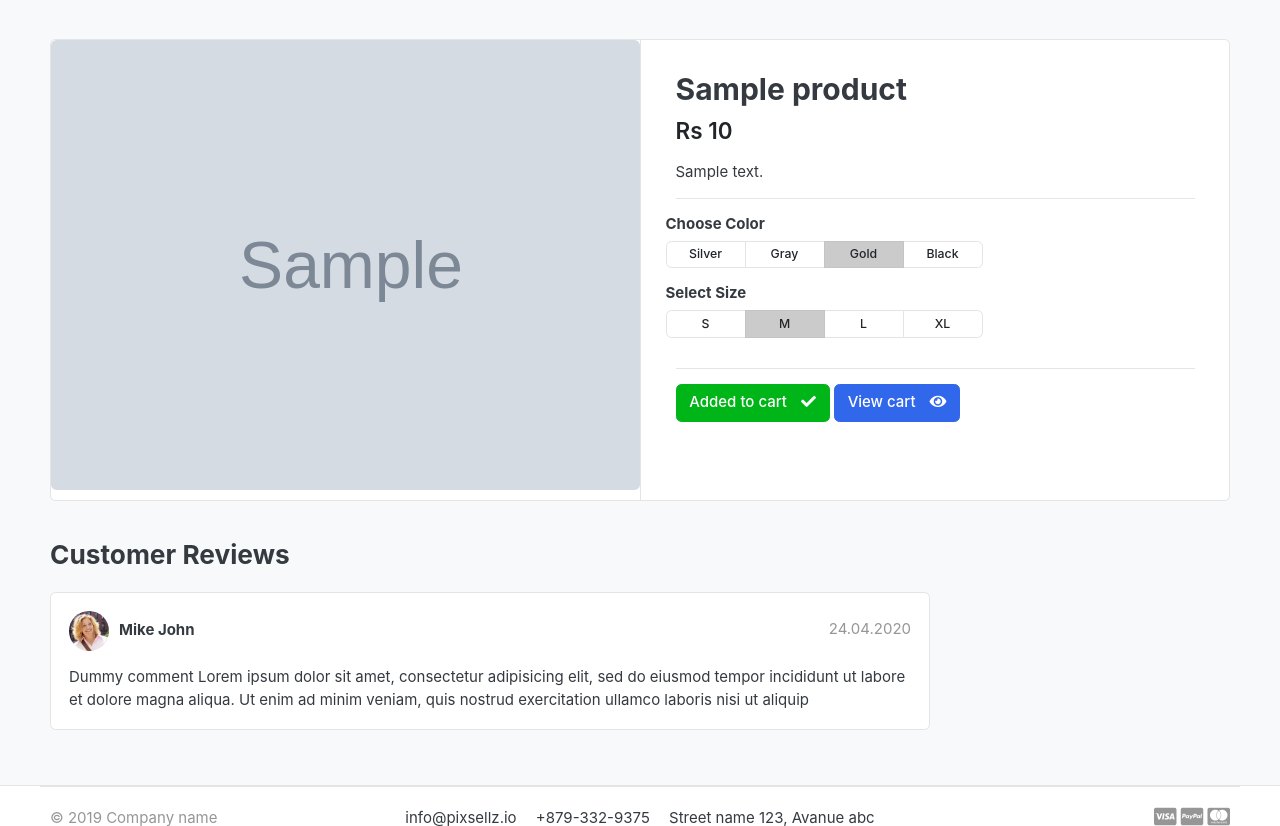
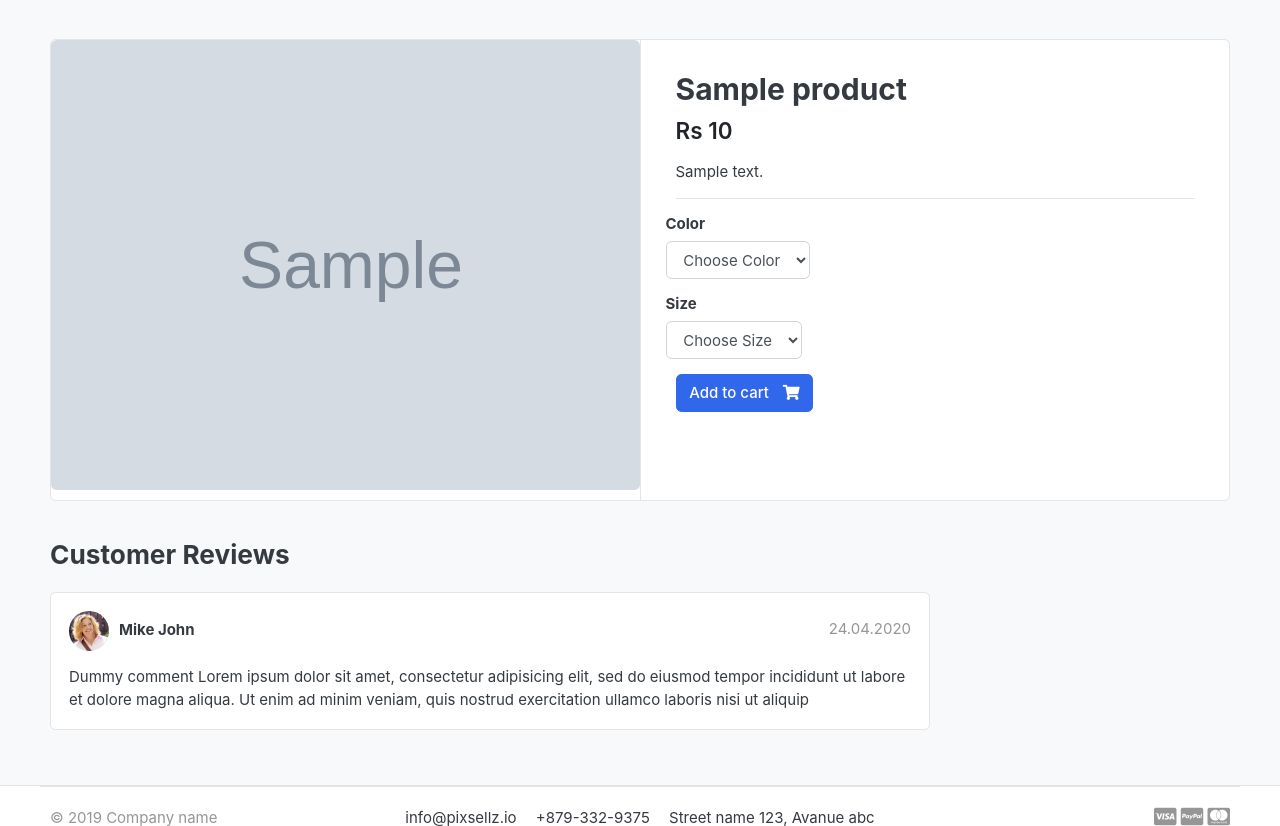
Before and after one commit to sk99sk/GreatKart, a Django app: template templates/store/product_detail.html in a window 1280 px wide. Shown: the part 119-945 px from the top of the page. Run offline with Django 3.2, Linux system fonts and the light colour scheme; the template is opened without the code that fills it: values that come from a table or form of the project are taken from there, others are empty; tables that the repository leaves empty hold one stand-in row (values such as "Sample post"); grey boxes marked "Sample" are stand-in pictures; some libraries are stand-ins or nearby versions; some web fonts are replaced.

Commit message:
complete variation implementation

```diff
--- a/carts/models.py
+++ b/carts/models.py
@@ -1,5 +1,6 @@
 from django.db import models
-from store.models import Product
+from store.models import Product,Variation
+
 
 # Create your models here.
 class Cart(models.Model):
@@ -11,12 +12,13 @@ class Cart(models.Model):
 
 class CartItem(models.Model):
     product = models.ForeignKey(Product,on_delete=models.CASCADE)
+    variation = models.ManyToManyField(Variation,blank=True)
     cart = models.ForeignKey(Cart,on_delete=models.CASCADE)
     quantity = models.IntegerField()
     is_active = models.BooleanField(default=True)
 
-    def __str__(self):
-        return self.product.product_name
+    def __unicode__(self):
+        return self.product
 
     def sub_total(self):
         return (self.product.price * self.quantity)
--- a/carts/urls.py
+++ b/carts/urls.py
@@ -4,7 +4,7 @@ from . import views
 urlpatterns =  [
     path('',views.cart,name='cart'),
     path('add_cart/<int:product_id>/',views.add_cart,name='add_cart'),
-    path('remove_cart/<int:product_id>/',views.remove_cart,name='remove_cart'),
-    path('remove_cart_item/<int:product_id>/',views.remove_cart_item,name='remove_cart_item'),
+    path('remove_cart/<int:product_id>/<int:cart_item_id>/',views.remove_cart,name='remove_cart'),
+    path('remove_cart_item/<int:product_id>/<int:cart_item_id>/',views.remove_cart_item,name='remove_cart_item'),
 
 ]
--- a/carts/views.py
+++ b/carts/views.py
@@ -1,7 +1,8 @@
 from django.shortcuts import render,redirect,get_object_or_404
-from store.models import Product
+from store.models import Product,Variation
 from .models import Cart,CartItem
 from django.core.exceptions import ObjectDoesNotExist
+from django.http import HttpResponse
 
 # Create your views here.
 
@@ -14,26 +15,54 @@ def _cart_id(request):
 
 def add_cart(request,product_id):
     product = Product.objects.get(id=product_id)
+    product_variation = []
+    if request.method == 'POST':
+        for item in request.POST:
+            key = item
+            value = request.POST[key]
+            try:
+                variation = Variation.objects.get(product=product,variation_category__iexact=key,variation_value__iexact=value)
+                product_variation.append(variation)
+            except:
+                pass
+
+
     try:
         cart = Cart.objects.get(cart_id=_cart_id(request))
     except Cart.DoesNotExist:
-        cart = Cart.objects.create(
-            cart_id = _cart_id(request)
-        )
+        cart = Cart.objects.create(cart_id = _cart_id(request))
     cart.save()
 
-    try:
-        cart_item = CartItem.objects.get(product=product,cart=cart)
-        cart_item.quantity += 1
-        cart_item.save()
-    except CartItem.DoesNotExist:
-        cart_item = CartItem.objects.create(
-            product = product,
-            quantity = 1,
-            cart = cart,
+    is_cart_item_exists = CartItem.objects.filter(product=product,cart=cart).exists()
+    if is_cart_item_exists:
+        cart_item = CartItem.objects.filter(product=product,cart=cart)
+        ex_var_list = []
+        id = []
+        for item in cart_item:
+            existing_variation = item.variation.all()
+            ex_var_list.append(list(existing_variation))
+            id.append(item.id)
 
-        )
-        cart_item.save()
+        if product_variation in ex_var_list:
+            index = ex_var_list.index(product_variation)
+            item_id = id[index]
+            item = CartItem.objects.get(product=product,id=item_id)
+            item.quantity += 1
+            item.save()
+        else:
+            item = CartItem.objects.create(product = product,quantity = 1,cart = cart)
+            if len(product_variation)>0:
+                item.variation.clear()
+                item.variation.add(*product_variation)
+            item.save()
+
+
+    else:
+        item = CartItem.objects.create(product = product,quantity = 1,cart = cart)
+        if len(product_variation)>0:
+            item.variation.clear()
+            item.variation.add(*product_variation)
+        item.save()
 
     return redirect('cart')
 
@@ -62,22 +91,28 @@ def cart(request,total=0,quantity=0,cart_items=None):
 
 
 
-def remove_cart(request,product_id):
+def remove_cart(request,product_id,cart_item_id):
     cart = Cart.objects.get(cart_id = _cart_id(request))
     product = get_object_or_404(Product,id = product_id)
-    cart_item = CartItem.objects.get(cart=cart,product=product)
-    if cart_item.quantity > 1:
-        cart_item.quantity -= 1
-        cart_item.save()
-    else:
-        cart_item.delete()
+    try:
+        cart_item = CartItem.objects.get(cart=cart,product=product,id=cart_item_id)
+        if cart_item.quantity > 1:
+            cart_item.quantity -= 1
+            cart_item.save()
+        else:
+            cart_item.delete()
+    except:
+        pass
 
     return redirect('cart')
 
 
-def remove_cart_item(request,product_id):
+def remove_cart_item(request,product_id,cart_item_id):
     cart = Cart.objects.get(cart_id = _cart_id(request))
     product = get_object_or_404(Product,id = product_id)
-    cart_item = CartItem.objects.get(cart=cart,product=product)
-    cart_item.delete()
+    try:
+        cart_item = CartItem.objects.get(cart=cart,product=product,id=cart_item_id)
+        cart_item.delete()
+    except:
+        pass
     return redirect('cart')
--- a/store/models.py
+++ b/store/models.py
@@ -20,3 +20,30 @@ class Product(models.Model):
 
     def get_url(self):
         return reverse('product_detail',args=[self.category.slug,self.slug])
+
+
+
+class VariationManager(models.Manager):
+    def colors(self):
+        return super(VariationManager,self).filter(variation_category='color',is_active=True)
+    def sizes(self):
+        return super(VariationManager,self).filter(variation_category='size',is_active=True)
+
+
+
+variation_category_choice = (
+    ('color','color'),
+    ('size','size'),
+)
+
+class Variation(models.Model):
+    product = models.ForeignKey(Product,on_delete=models.CASCADE)
+    variation_category = models.CharField(max_length=100,choices=variation_category_choice)
+    variation_value = models.CharField(max_length=100)
+    is_active = models.BooleanField(default=True)
+    created_date = models.DateTimeField(auto_now=True)
+
+    objects = VariationManager()
+
+    def __str__(self):
+        return self.variation_value
--- a/templates/store/product_detail.html
+++ b/templates/store/product_detail.html
@@ -17,6 +17,8 @@
 </article> <!-- gallery-wrap .end// -->
 		</aside>
 		<main class="col-md-6 border-left">
+			<form action="{% url 'add_cart' single_product.id %}" method="POST">
+				{% csrf_token %}
 				<article class="content-body">
 
 				<h2 class="title">{{single_product.product_name}}</h2>
@@ -31,54 +33,35 @@
 				<hr>
 					<div class="row">
 						<div class="item-option-select">
-			<h6>Choose Color</h6>
-			<div class="btn-group btn-group-sm btn-group-toggle" data-toggle="buttons">
-			  <label class="btn btn-light">
-			    <input type="radio" name="radio_color"> Silver
-			  </label>
-			  <label class="btn btn-light">
-			    <input type="radio" name="radio_color" > Gray
-			  </label>
-			  <label class="btn btn-light active">
-			    <input type="radio" name="radio_color checked"> Gold
-			  </label>
-			  <label class="btn btn-light">
-			    <input type="radio" name="radio_color"> Black
-			  </label>
-			</div>
+							<h6>Color</h6>
+							<select class="form-control" name="color" required>
+								<option value="" disabled selected>Choose Color</option>
+							{% for i in single_product.variation_set.colors %}
+									<option value="{{i.variation_value | lower}}">{{ i.variation_value | capfirst}}</option>
+							{% endfor %}
+								</select>
 						</div>
 					</div> <!-- row.// -->
 					<div class="row">
 						<div class="item-option-select">
-			<h6>Select Size</h6>
-			<div class="btn-group btn-group-sm btn-group-toggle" data-toggle="buttons">
-			  <label class="btn btn-light">
-			    <input type="radio" name="radio_color"> S
-			  </label>
-			  <label class="btn btn-light active">
-			    <input type="radio" name="radio_color" checked> M
-			  </label>
-			  <label class="btn btn-light">
-			    <input type="radio" name="radio_color"> L
-			  </label>
-			  <label class="btn btn-light">
-			    <input type="radio" name="radio_color"> XL
-			  </label>
+							<h6>Size</h6>
+							<select class="form-control" name="size" required>
+								<option value="" disabled selected>Choose Size</option>
+							{% for i in single_product.variation_set.sizes %}
+									<option value="{{i.variation_value | lower}}">{{ i.variation_value | lower}}</option>
+							{% endfor %}
+								</select>
+
 						</div>
 					</div>
-	</div> <!-- row.// -->
-	<hr>
+
 					{% if single_product.stock <= 0 %}
 						<h5 class="text-danger">Out of Stock</h5>
 					{% else %}
-			{% if in_cart %}
-				<a href="#" class="btn  btn-success"> <span class="text">Added to cart</span> <i class="fas fa-check"></i>  </a>
-				<a href="{% url 'cart' %}" class="btn  btn-primary"> <span class="text">View cart</span> <i class="fas fa-eye"></i>  </a>
-			{% else %}
-				<a href="{% url 'add_cart' single_product.id %}" class="btn  btn-primary"> <span class="text">Add to cart</span> <i class="fas fa-shopping-cart"></i>  </a>
+								<button type='submit' class="btn  btn-primary"> <span class="text">Add to cart</span> <i class="fas fa-shopping-cart"></i>  </button>
 					{% endif %}
-		{% endif %}
-</article> <!-- product-info-aside .// -->
+				</article>
+</form><!-- product-info-aside .// -->
 		</main> <!-- col.// -->
 	</div> <!-- row.// -->
 </div> <!-- card.// -->
```
Also changed, not shown: carts/admin.py (+10 -2 lines), store/admin.py (+7 -0 lines), templates/store/cart.html (+16 -4 lines), carts/migrations/0002_cartitem_variation.py (added), store/migrations/0002_variation.py (added). Lines whose indentation alone changed are shown as unchanged.
